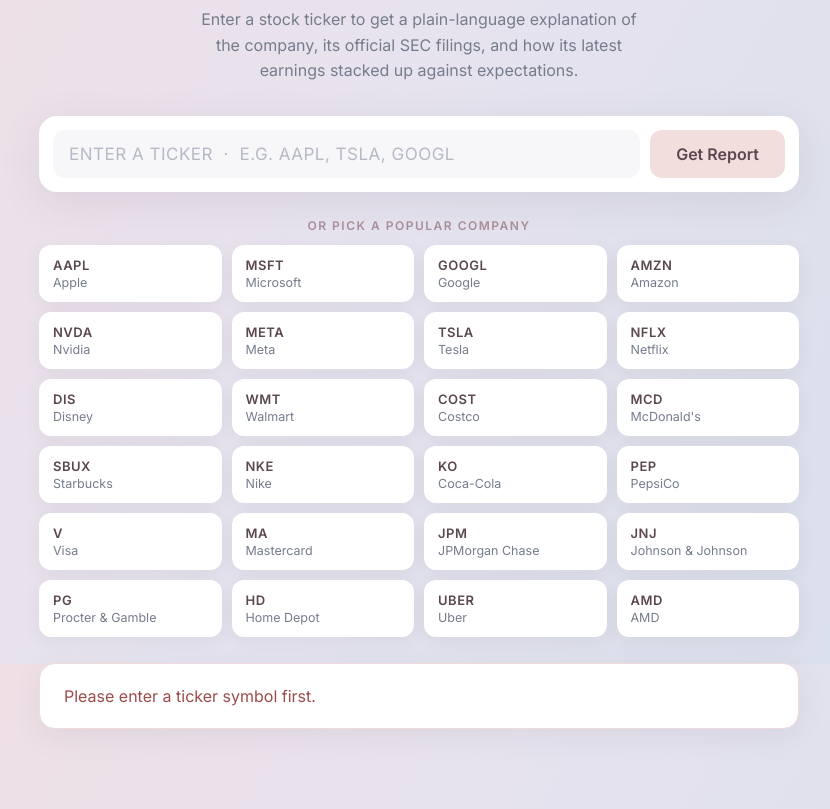
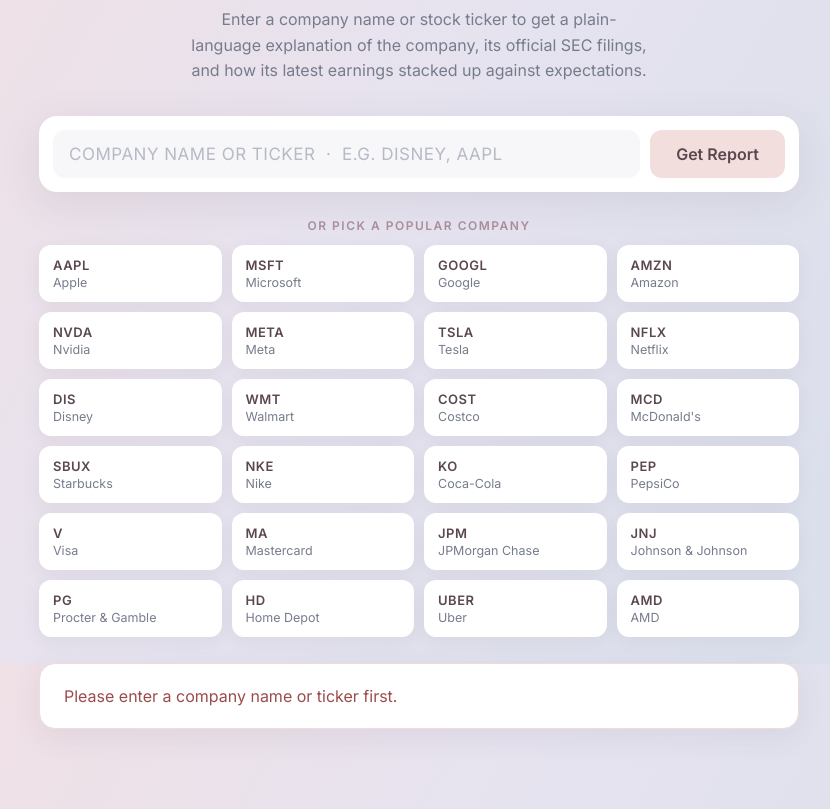
Before and after one commit to m21961746-lgtm/sec-api, a website: page public/index.html in a window 1280 px wide. Both pictures are taken after a click on the button "Get Report". Shown: the part 136-945 px from the top of the page, without its empty margins (221-1051 px from the left). Drawn offline with nearby package versions, Linux system fonts and the light colour scheme.

Commit message:
Update index.html

```diff
--- a/public/index.html
+++ b/public/index.html
@@ -342,11 +342,11 @@
   <div class="wrap">
     <header>
       <h1>Zelothorn</h1>
-      <p class="tagline">Enter a stock ticker to get a plain-language explanation of the company, its official SEC filings, and how its latest earnings stacked up against expectations.</p>
+      <p class="tagline">Enter a company name or stock ticker to get a plain-language explanation of the company, its official SEC filings, and how its latest earnings stacked up against expectations.</p>
     </header>
 
     <div class="search">
-      <input id="ticker" placeholder="Enter a ticker  ·  e.g. AAPL, TSLA, GOOGL" autocomplete="off" spellcheck="false" />
+      <input id="ticker" placeholder="Company name or ticker  ·  e.g. Disney, AAPL" autocomplete="off" spellcheck="false" />
       <button id="go" onclick="getReport()">Get Report</button>
     </div>
 
@@ -481,7 +481,7 @@
     async function getReport() {
       const ticker = document.getElementById("ticker").value.trim().toUpperCase();
       if (!ticker) {
-        errorBox.textContent = "Please enter a ticker symbol first.";
+        errorBox.textContent = "Please enter a company name or ticker first.";
         hide(reportBox); hide(statusBox); show(errorBox);
         return;
       }
```
